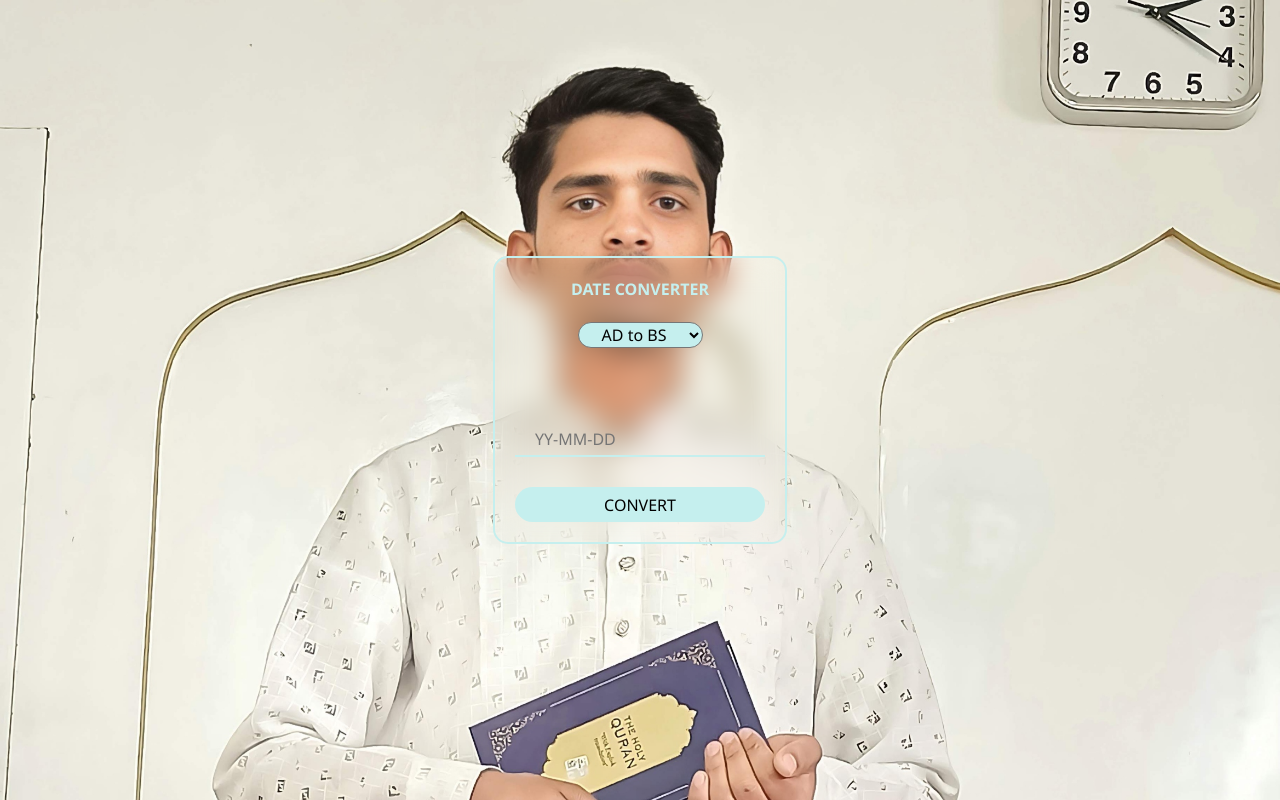
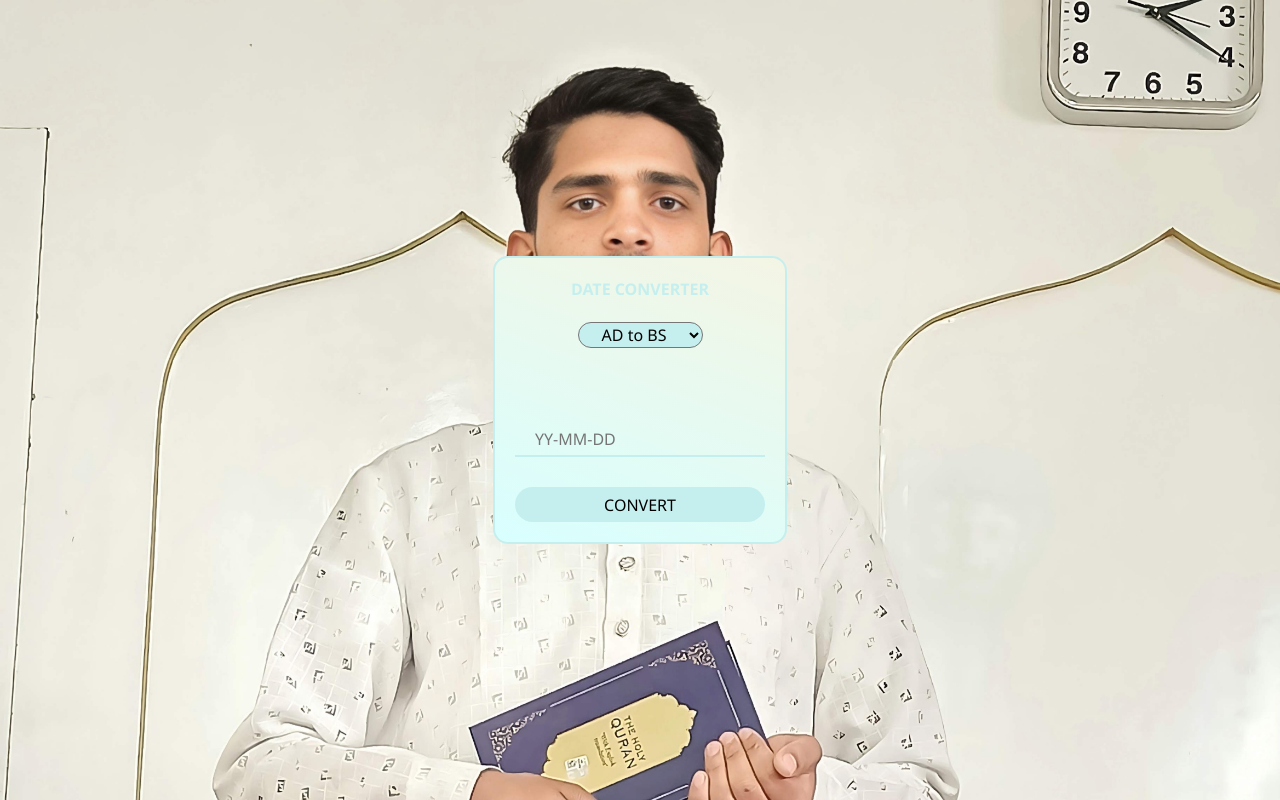
Before and after one commit to AmamulHaq/javascript, a PHP site: page /date.html in a window 1280 px wide. Run offline with PHP 8.4, Linux system fonts and the light colour scheme.

Commit message:
Question and answer

```diff
--- a/date.css
+++ b/date.css
@@ -21,9 +21,9 @@
   position: relative;
   text-align: center;
   padding: 20px;
-    background: transparent;
+  background: linear-gradient(200deg,#F4F5E4,#D8FFFF);
   border-radius: 15px;
-    border: 2px solid rgb(197, 239, 238) ;
+  border: 2px solid rgb(197, 239, 238);
   display: flex;
   justify-content: center;
   align-items: center;
@@ -58,7 +58,6 @@
 }
 
 #result {
-
   width: 100%;
   height: 35px;
   background-color: transparent;
@@ -66,17 +65,14 @@
   border-radius: 42px;
   font-size: 1em;
   text-align: center;
-
 }
 
-  #conversionSelector{
-
-    background-color:rgb(197, 239, 238);
+#conversionSelector {
+  background-color: rgb(197, 239, 238);
   border-radius: 42px;
   font-size: 1em;
   text-align: center;
-    width:50%;
+  width: 50%;
   border-radius: 42px;
   font-size: 1em;
-
 }
```
Also changed, not shown: QA.css (added), QA.html (added), QA.js (added). Lines whose indentation alone changed are shown as unchanged.
